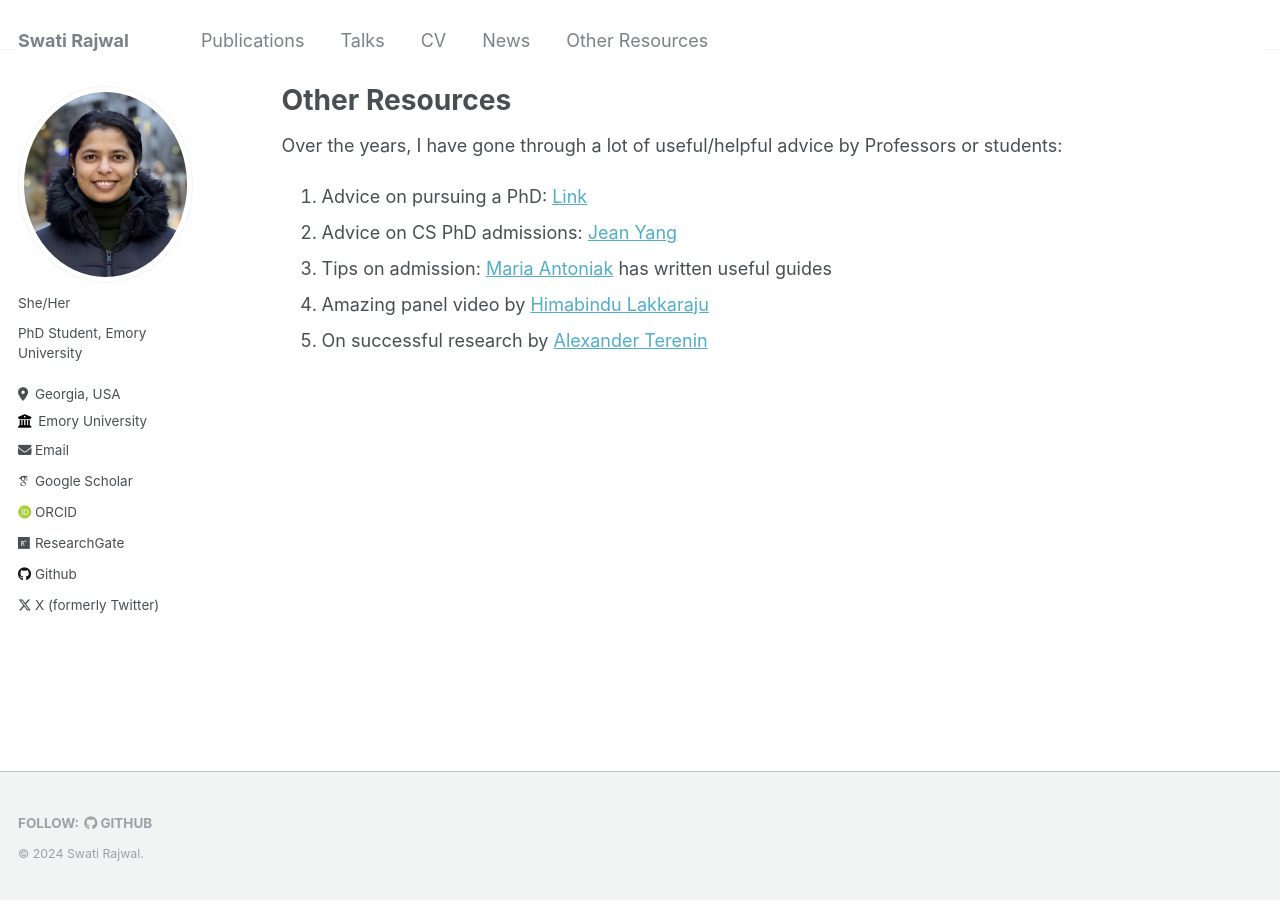
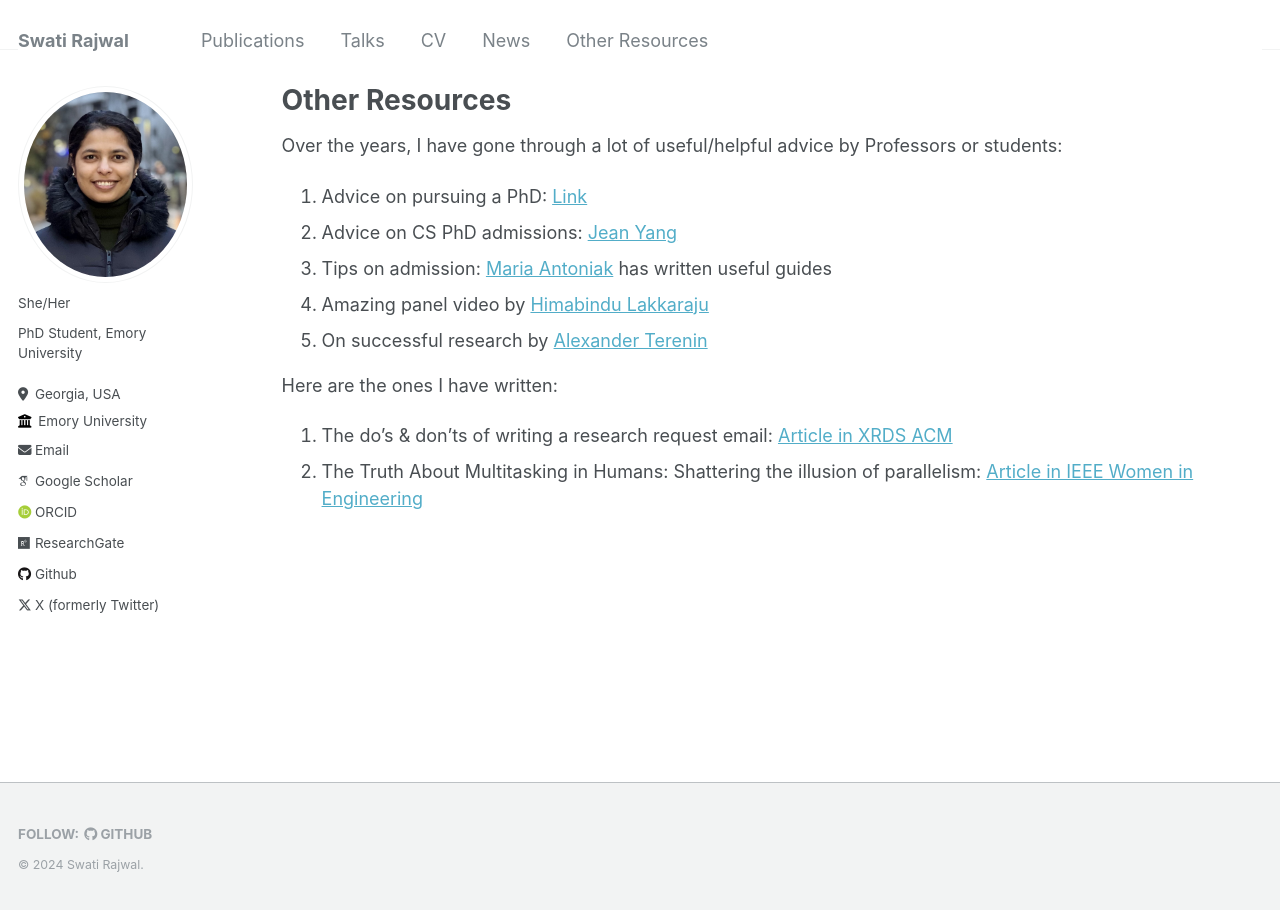
Before and after one commit to swati-rajwal/swati-rajwal.github.io, a Jekyll site: the page built from _pages/resources.md, in a window 1280 px wide. Built offline with Jekyll 4.4.1, drawn with Linux system fonts in a browser that asks for light colours; some web fonts are replaced.

Commit message:
Update resources.md

```diff
--- a/_pages/resources.md
+++ b/_pages/resources.md
@@ -12,3 +12,8 @@ Over the years, I have gone through a lot of useful/helpful advice by Professors
 3. Tips on admission: <a href="https://maria-antoniak.github.io/2020/11/27/phd-applications.html" target="_blank">Maria Antoniak</a> has written useful guides
 4. Amazing panel video by <a href="https://www.youtube.com/watch?v=z6TkkdlRWcU" target="_blank">Himabindu Lakkaraju</a>
 5. On successful research by <a href="https://avt.im/blog/on-successful-research/" target="_blank">Alexander Terenin</a>
+
+Here are the ones I have written:
+
+1. The do's & don'ts of writing a research request email: <a href="https://dl.acm.org/doi/abs/10.1145/3538535" target="_blank">Article in XRDS ACM</a>
+2. The Truth About Multitasking in Humans: Shattering the illusion of parallelism: <a href="https://ieeexplore.ieee.org/abstract/document/9770037" target="_blank">Article in IEEE Women in Engineering</a>
```
